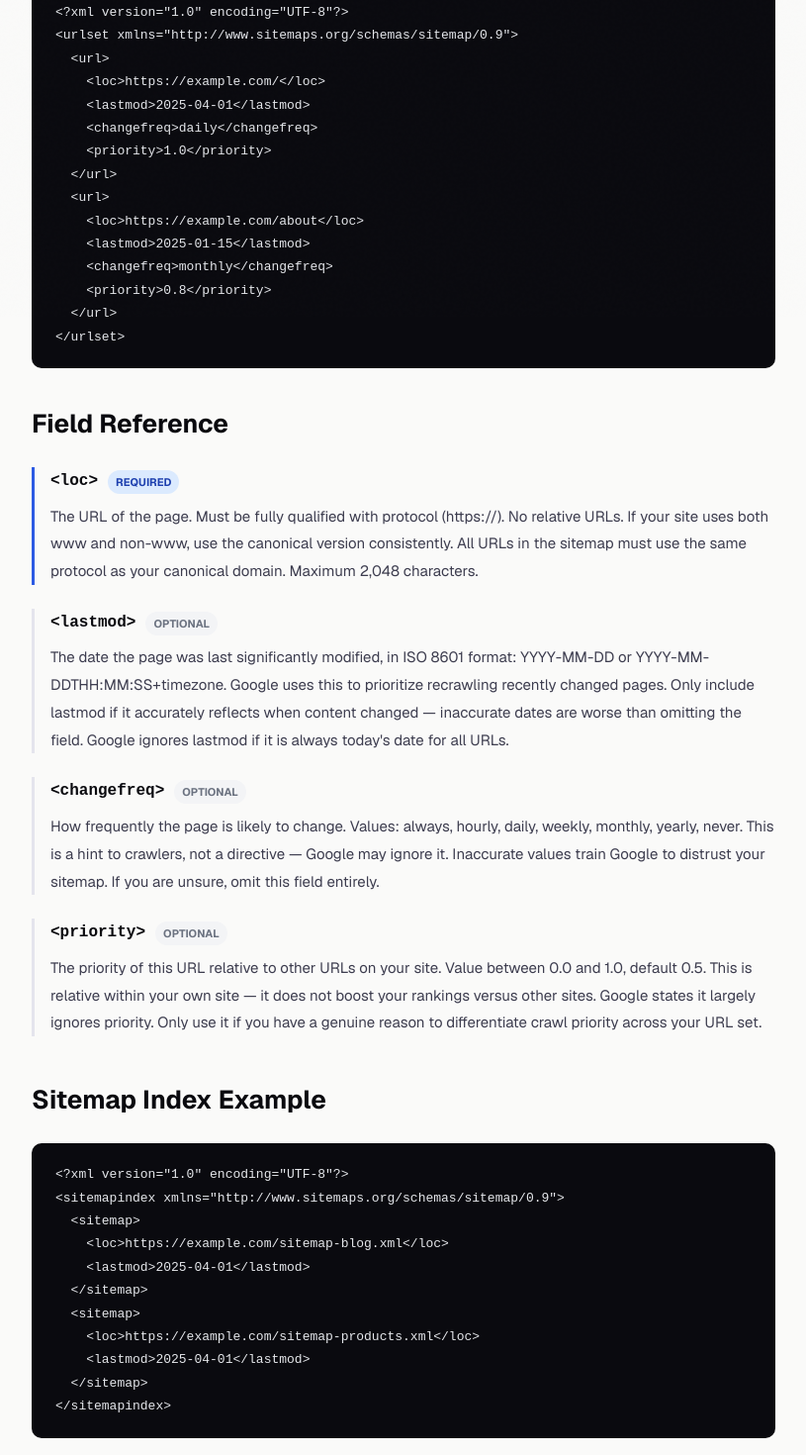
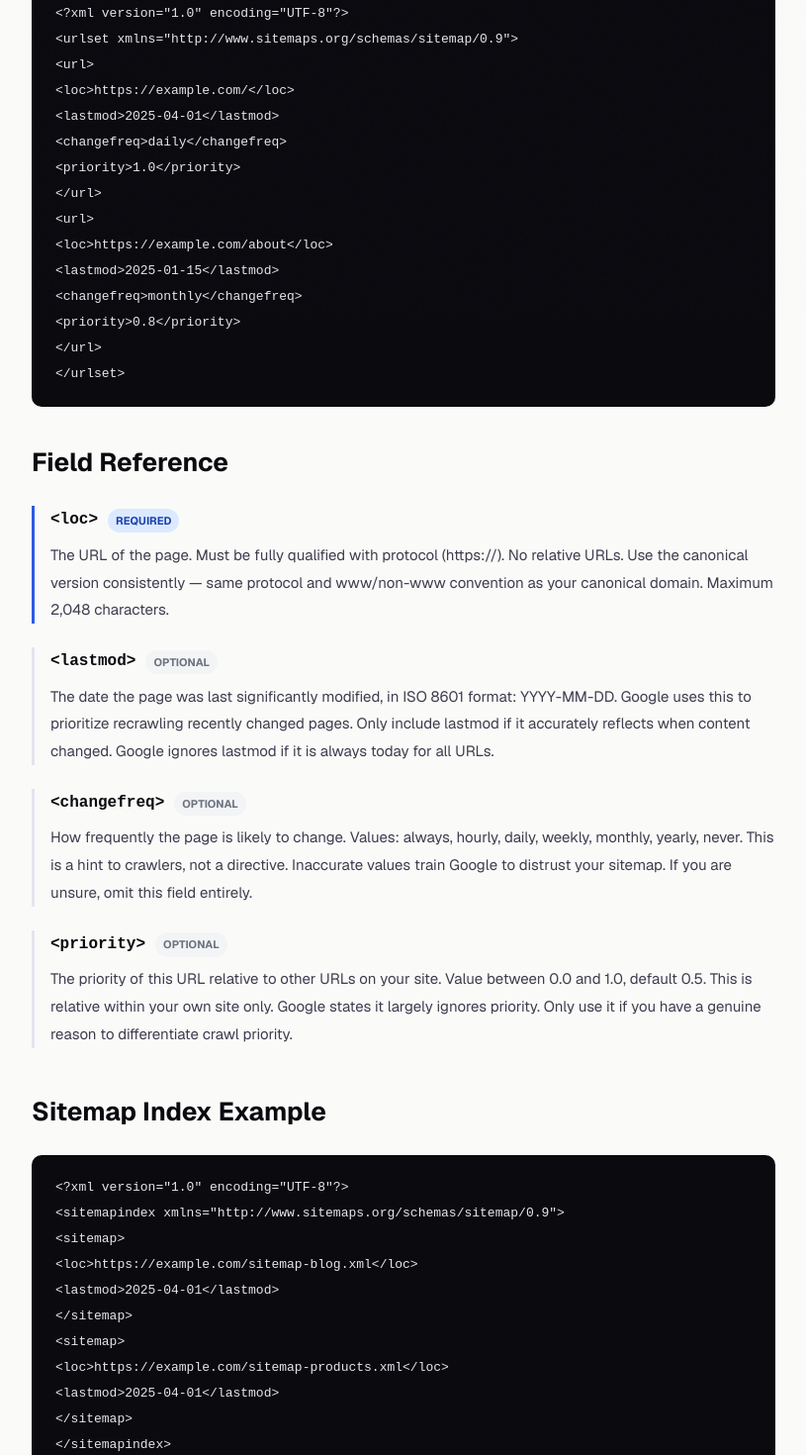
Before and after one commit to Watermelon-Coctail-Bar/sitemap-fixer, a Next.js app: page /learn/xml-sitemap-format in a window 1280 px wide. Shown: the part 480-1950 px from the top of the page at 99% size, without its empty margins (232-1047 px from the left). Built offline with nearby package versions, Linux system fonts and the light colour scheme.

Commit message:
Update page.tsx

```diff
--- a/src/app/learn/xml-sitemap-format/page.tsx
+++ b/src/app/learn/xml-sitemap-format/page.tsx
@@ -1,69 +1,86 @@
 import type { Metadata } from 'next';
 export const metadata: Metadata = {
   title: 'XML Sitemap Format: Complete Reference with Examples | SitemapFixer',
-  description: "A complete XML sitemap format reference — required elements, optional tags, attribute values, and working examples for standard sitemaps and sitemap index files.",
+  description: "A complete XML sitemap format reference with required elements, optional tags, and working examples for standard sitemaps and sitemap index files.",
   alternates: { canonical: 'https://sitemapfixer.com/learn/xml-sitemap-format' },
 };
 const fields = [
-  { tag: "loc", req: true, d: "The URL of the page. Must be fully qualified with protocol (https://). No relative URLs. If your site uses both www and non-www, use the canonical version consistently. All URLs in the sitemap must use the same protocol as your canonical domain. Maximum 2,048 characters." },
-  { tag: "lastmod", req: false, d: "The date the page was last significantly modified, in ISO 8601 format: YYYY-MM-DD or YYYY-MM-DDTHH:MM:SS+timezone. Google uses this to prioritize recrawling recently changed pages. Only include lastmod if it accurately reflects when content changed — inaccurate dates are worse than omitting the field. Google ignores lastmod if it is always today's date for all URLs." },
-  { tag: "changefreq", req: false, d: "How frequently the page is likely to change. Values: always, hourly, daily, weekly, monthly, yearly, never. This is a hint to crawlers, not a directive — Google may ignore it. Inaccurate values train Google to distrust your sitemap. If you are unsure, omit this field entirely." },
-  { tag: "priority", req: false, d: "The priority of this URL relative to other URLs on your site. Value between 0.0 and 1.0, default 0.5. This is relative within your own site — it does not boost your rankings versus other sites. Google states it largely ignores priority. Only use it if you have a genuine reason to differentiate crawl priority across your URL set." },
+  { tag: 'loc', req: true, d: 'The URL of the page. Must be fully qualified with protocol (https://). No relative URLs. Use the canonical version consistently — same protocol and www/non-www convention as your canonical domain. Maximum 2,048 characters.' },
+  { tag: 'lastmod', req: false, d: 'The date the page was last significantly modified, in ISO 8601 format: YYYY-MM-DD. Google uses this to prioritize recrawling recently changed pages. Only include lastmod if it accurately reflects when content changed. Google ignores lastmod if it is always today for all URLs.' },
+  { tag: 'changefreq', req: false, d: 'How frequently the page is likely to change. Values: always, hourly, daily, weekly, monthly, yearly, never. This is a hint to crawlers, not a directive. Inaccurate values train Google to distrust your sitemap. If you are unsure, omit this field entirely.' },
+  { tag: 'priority', req: false, d: 'The priority of this URL relative to other URLs on your site. Value between 0.0 and 1.0, default 0.5. This is relative within your own site only. Google states it largely ignores priority. Only use it if you have a genuine reason to differentiate crawl priority.' },
 ];
-const example = `<?xml version="1.0" encoding="UTF-8"?>
-<urlset xmlns="http://www.sitemaps.org/schemas/sitemap/0.9">
-  <url>
-    <loc>https://example.com/</loc>
-    <lastmod>2025-04-01</lastmod>
-    <changefreq>daily</changefreq>
-    <priority>1.0</priority>
-  </url>
-  <url>
-    <loc>https://example.com/about</loc>
-    <lastmod>2025-01-15</lastmod>
-    <changefreq>monthly</changefreq>
-    <priority>0.8</priority>
-  </url>
-</urlset>`;
-const indexExample = `<?xml version="1.0" encoding="UTF-8"?>
-<sitemapindex xmlns="http://www.sitemaps.org/schemas/sitemap/0.9">
-  <sitemap>
-    <loc>https://example.com/sitemap-blog.xml</loc>
-    <lastmod>2025-04-01</lastmod>
-  </sitemap>
-  <sitemap>
-    <loc>https://example.com/sitemap-products.xml</loc>
-    <lastmod>2025-04-01</lastmod>
-  </sitemap>
-</sitemapindex>`;
+const exampleLines = [
+  '<?xml version="1.0" encoding="UTF-8"?>',
+  '<urlset xmlns="http://www.sitemaps.org/schemas/sitemap/0.9">',
+  '  <url>',
+  '    <loc>https://example.com/</loc>',
+  '    <lastmod>2025-04-01</lastmod>',
+  '    <changefreq>daily</changefreq>',
+  '    <priority>1.0</priority>',
+  '  </url>',
+  '  <url>',
+  '    <loc>https://example.com/about</loc>',
+  '    <lastmod>2025-01-15</lastmod>',
+  '    <changefreq>monthly</changefreq>',
+  '    <priority>0.8</priority>',
+  '  </url>',
+  '</urlset>',
+];
+const indexLines = [
+  '<?xml version="1.0" encoding="UTF-8"?>',
+  '<sitemapindex xmlns="http://www.sitemaps.org/schemas/sitemap/0.9">',
+  '  <sitemap>',
+  '    <loc>https://example.com/sitemap-blog.xml</loc>',
+  '    <lastmod>2025-04-01</lastmod>',
+  '  </sitemap>',
+  '  <sitemap>',
+  '    <loc>https://example.com/sitemap-products.xml</loc>',
+  '    <lastmod>2025-04-01</lastmod>',
+  '  </sitemap>',
+  '</sitemapindex>',
+];
+const CodeBlock = ({ lines }: { lines: string[] }) => (
+  <div style={{ background: '#0a0a0f', borderRadius: 10, padding: '20px 24px', marginBottom: 32, fontFamily: 'monospace', fontSize: 13, color: '#e5e7eb', lineHeight: 2, overflowX: 'auto' }}>
+    {lines.map((line, i) => (
+      <div key={i}>{line || '\u00a0'}</div>
+    ))}
+  </div>
+);
 export default function Page() {
   return (
     <div style={{ maxWidth: 800, margin: '0 auto', padding: '60px 24px' }}>
       <nav style={{ fontSize: 13, color: '#6b6b7d', marginBottom: 32 }}>
-        <a href="/" style={{ color: '#2d5be3', textDecoration: 'none' }}>Home</a>{' / '}
-        <a href="/learn" style={{ color: '#2d5be3', textDecoration: 'none' }}>Learn</a>{' / '}
+        <a href="/" style={{ color: '#2d5be3', textDecoration: 'none' }}>Home</a>
+        {' / '}
+        <a href="/learn" style={{ color: '#2d5be3', textDecoration: 'none' }}>Learn</a>
+        {' / '}
         <span>XML Sitemap Format</span>
       </nav>
-      <h1 style={{ fontSize: 40, fontWeight: 700, color: '#0a0a0f', marginBottom: 16, lineHeight: 1.15 }}>XML Sitemap Format: Complete Reference with Examples</h1>
+      <h1 style={{ fontSize: 40, fontWeight: 700, color: '#0a0a0f', marginBottom: 16, lineHeight: 1.15 }}>
+        XML Sitemap Format: Complete Reference with Examples
+      </h1>
       <div style={{ background: '#eef1ff', border: '1px solid rgba(45,91,227,0.2)', borderRadius: 12, padding: '16px 20px', marginBottom: 40, display: 'flex', alignItems: 'center', justifyContent: 'space-between', gap: 16 }}>
         <span style={{ fontSize: 14, color: '#2d5be3', fontWeight: 500 }}>Validate your sitemap format free</span>
         <a href="/" style={{ background: '#2d5be3', color: 'white', padding: '10px 20px', borderRadius: 8, textDecoration: 'none', fontWeight: 600, fontSize: 13 }}>Analyze My Sitemap Free</a>
       </div>
       <div style={{ fontSize: 16, color: '#3d3d4f', lineHeight: 1.85 }}>
         <h2 style={{ fontSize: 26, fontWeight: 700, color: '#0a0a0f', marginBottom: 20 }}>Standard Sitemap Example</h2>
-        <div style={{ background: '#0a0a0f', borderRadius: 10, padding: '20px 24px', marginBottom: 32, fontFamily: 'monospace', fontSize: 13, color: '#e5e7eb', lineHeight: 1.8, overflowX: 'auto', whiteSpace: 'pre' }}>{example}</div>
+        <CodeBlock lines={exampleLines} />
         <h2 style={{ fontSize: 26, fontWeight: 700, color: '#0a0a0f', marginBottom: 20 }}>Field Reference</h2>
         {fields.map(({ tag, req, d }) => (
           <div key={tag} style={{ marginBottom: 24, paddingLeft: 16, borderLeft: '3px solid ' + (req ? '#2d5be3' : '#e4e4ed') }}>
             <div style={{ display: 'flex', alignItems: 'center', gap: 10, marginBottom: 6 }}>
-              <code style={{ fontFamily: 'monospace', fontWeight: 700, color: '#0a0a0f', fontSize: 16 }}>&lt;{tag}&gt;</code>
-              <span style={{ fontSize: 11, padding: '2px 8px', borderRadius: 20, fontWeight: 700, background: req ? '#dbeafe' : '#f3f4f6', color: req ? '#1e40af' : '#6b7280' }}>{req ? 'REQUIRED' : 'OPTIONAL'}</span>
+              <code style={{ fontFamily: 'monospace', fontWeight: 700, color: '#0a0a0f', fontSize: 16 }}>{'<'}{tag}{'>'}</code>
+              <span style={{ fontSize: 11, padding: '2px 8px', borderRadius: 20, fontWeight: 700, background: req ? '#dbeafe' : '#f3f4f6', color: req ? '#1e40af' : '#6b7280' }}>
+                {req ? 'REQUIRED' : 'OPTIONAL'}
+              </span>
             </div>
             <p style={{ margin: 0, fontSize: 15 }}>{d}</p>
           </div>
         ))}
         <h2 style={{ fontSize: 26, fontWeight: 700, color: '#0a0a0f', marginBottom: 20, marginTop: 40 }}>Sitemap Index Example</h2>
-        <div style={{ background: '#0a0a0f', borderRadius: 10, padding: '20px 24px', fontFamily: 'monospace', fontSize: 13, color: '#e5e7eb', lineHeight: 1.8, overflowX: 'auto', whiteSpace: 'pre' }}>{indexExample}</div>
+        <CodeBlock lines={indexLines} />
       </div>
       <div style={{ background: '#0a0a0f', borderRadius: 12, padding: '32px', textAlign: 'center', marginTop: 56 }}>
         <div style={{ fontSize: 20, fontWeight: 700, color: 'white', marginBottom: 8 }}>Validate your sitemap format</div>
```
